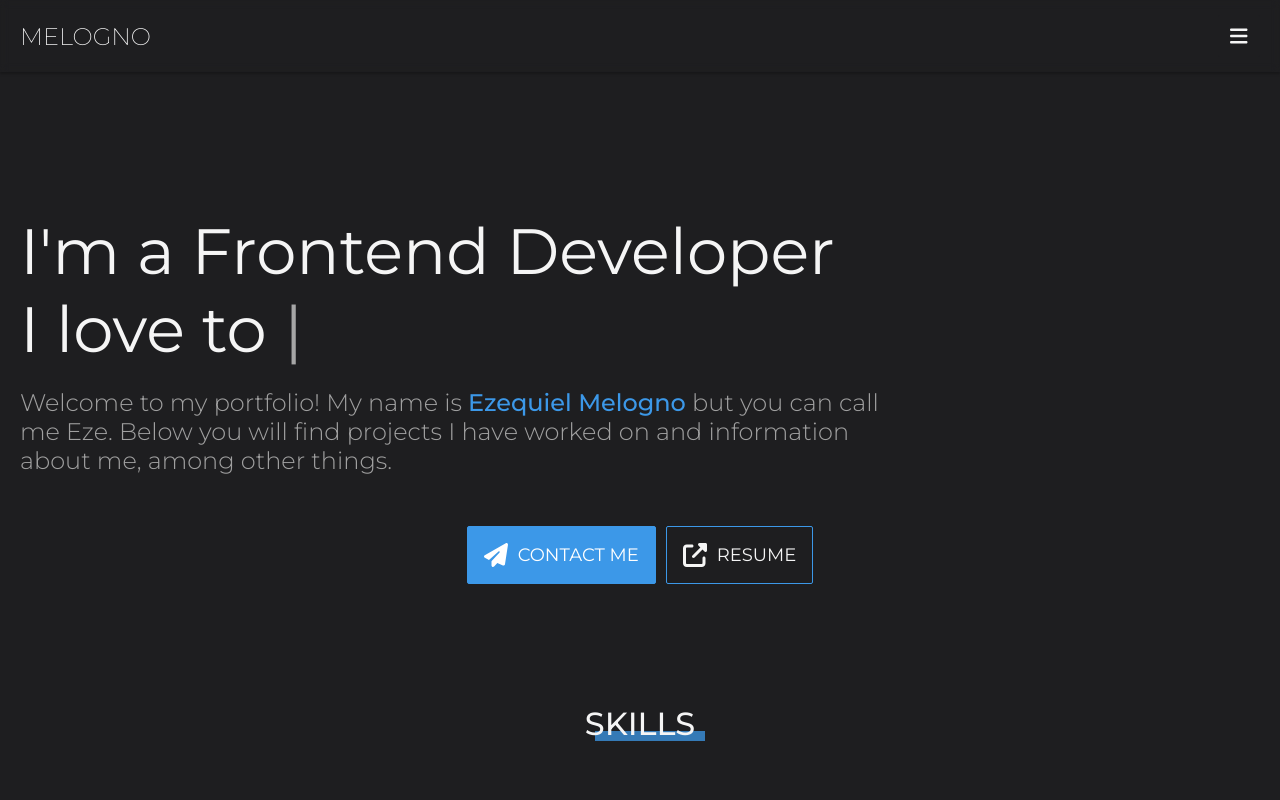
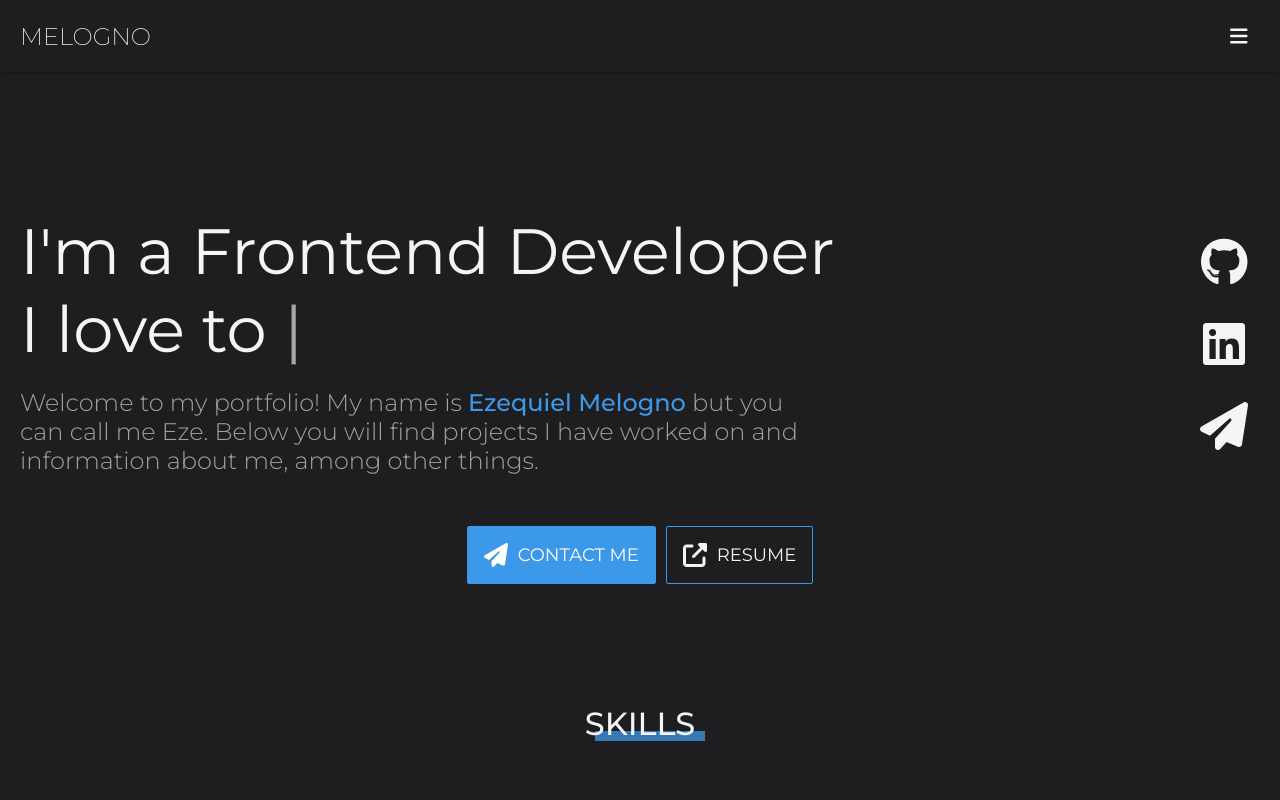
Before and after one commit to melognator/portfolio, a React (Vite) app: page / in a window 1280 px wide. Shown: the top 800 px of the page. Built offline with nearby package versions, Linux system fonts and the light colour scheme.

Commit message:
Añadido Botones de redes sociales, añadido icono

```diff
--- a/index.html
+++ b/index.html
@@ -2,7 +2,7 @@
 <html>
   <head>
     <meta charset="UTF-8" />
-    <link rel="icon" type="image/svg+xml" href="/vite.svg" />
+    <link rel="icon" type="image/svg+xml" href="/assets/icon.svg" />
     <meta name="viewport" content="width=device-width, initial-scale=1.0" />
     <title>Ezequiel Melogno</title>
   </head>
--- a/src/components/Layout/Layout.styles.js
+++ b/src/components/Layout/Layout.styles.js
@@ -9,8 +9,13 @@ export const GlobalStyle = createGlobalStyle`
         }
     }
 
-    body, button {
+    body {
         background-color: ${({theme}) => theme.background};
+        color: ${({theme}) => theme.foreground}
+    }
+
+    button {
+        background-color: transparent;
         color: ${({theme}) => theme.foreground}
     }
 `
--- a/src/pages/Home/Welcome/Welcome.styles.js
+++ b/src/pages/Home/Welcome/Welcome.styles.js
@@ -1,5 +1,6 @@
 import styled from "styled-components";
 import { breakpoints } from "../../../components/Common.styles";
+import { ButtonHover } from "../../../components/Navbar/Navbar.styles";
 
 export const WelcomeTitle = styled.h2`
     font-weight: 400;
@@ -15,7 +16,7 @@ export const WelcomeButtons = styled.div`
     flex-direction: column;
     gap: 10px;
     margin: 0 25px;
-    margin-top: 51px;
+    margin-top: 25px;
     @media (min-width: ${breakpoints.tablet}) {
         flex-direction: row;
         margin: 0;
@@ -58,3 +59,46 @@ export const WelcomeButtonFilled = styled(WelcomeButton)`
         filter: brightness(120%);
     }
 `
+
+export const WelcomeTextContainer = styled.div`
+    width: 100%;
+`
+
+export const WelcomeHeaderContainer = styled.div`
+    display: flex;
+    align-items: center;
+    flex-direction: column;
+    gap: 20px;
+
+    @media (min-width: ${breakpoints.tablet}) {
+        flex-direction: row;
+    }
+`
+
+export const WelcomeHeaderButtons = styled.div`
+    display: flex;
+    flex-direction: row;
+    gap: 10px;
+
+    @media (min-width: ${breakpoints.tablet}) {
+        flex-direction: column;
+    }
+`
+
+export const SquareButton = styled.a`
+    ${ButtonHover};
+    display: flex;
+    justify-content: center;
+    align-items: center;
+    color: ${({theme}) => theme.foreground};
+    border-radius: 2px;
+    font-size: 32px;
+    height: 48px;
+    width: 48px;
+
+    @media (min-width: ${breakpoints.tablet}) {
+        font-size: 48px;
+        height: 72px;
+        width: 72px;
+    }
+`
--- a/src/pages/Home/Welcome/index.jsx
+++ b/src/pages/Home/Welcome/index.jsx
@@ -1,16 +1,21 @@
-import { faPaperPlane, faUpRightFromSquare } from '@fortawesome/free-solid-svg-icons';
+import { faGithub, faGithubSquare, faLinkedin } from '@fortawesome/free-brands-svg-icons';
+import { faAt, faEnvelope, faPaperPlane, faSquareEnvelope, faUpRightFromSquare } from '@fortawesome/free-solid-svg-icons';
 import { FontAwesomeIcon } from '@fortawesome/react-fontawesome';
 import React from 'react'
 import { Trans, useTranslation } from 'react-i18next';
 import TypewriterComponent from 'typewriter-effect';
+import { HamburguerButton } from '../../../components/Navbar/Navbar.styles';
+import links from '../../../utils/links';
 import { scrollToId } from '../../../utils/scroll';
 import { HomeText, SectionContainer, SkillsContainer, SkillSpan, Strong } from '../Home.styles'
-import { WelcomeButton, WelcomeButtonFilled, WelcomeButtons, WelcomeTitle } from './Welcome.styles';
+import { SquareButton, WelcomeButton, WelcomeButtonFilled, WelcomeButtons, WelcomeHeaderButtons, WelcomeHeaderContainer, WelcomeTextContainer, WelcomeTitle } from './Welcome.styles';
 
 const Welcome = () => {
     const { t } = useTranslation();
     return (
         <SectionContainer>
+            <WelcomeHeaderContainer>
+                <WelcomeTextContainer>
                     <WelcomeTitle>
                         {t('home_title')}<br />
                         <SkillsContainer>
@@ -46,6 +51,20 @@ const Welcome = () => {
                         }
                         />
                     </HomeText>
+                </WelcomeTextContainer>
+                <WelcomeHeaderButtons>
+
+                    <SquareButton title={'GitHub'} target={'blank'} href={links.github}>
+                        <FontAwesomeIcon alt={'github'} icon={faGithub} />
+                    </SquareButton>
+                    <SquareButton title={'LinkedIn'} target={'blank'} href={links.linkedin}>
+                        <FontAwesomeIcon alt={'linkedin'} icon={faLinkedin} />
+                    </SquareButton>
+                    <SquareButton title={'Email'} target={'blank'} href={links.email}>
+                        <FontAwesomeIcon alt={'email'} icon={faPaperPlane} />
+                    </SquareButton>
+                </WelcomeHeaderButtons>
+            </WelcomeHeaderContainer>
             <WelcomeButtons>
                 <WelcomeButtonFilled onClick={() => scrollToId('contact')}>
                     <FontAwesomeIcon icon={faPaperPlane} />
--- /dev/null
+++ b/src/utils/links.js
@@ -0,0 +1,7 @@
+const links = {
+    linkedin: "https://www.linkedin.com/in/ezequiel-melogno/",
+    github: "https://github.com/melognator/",
+    email: "mailto:ezequielmelogno24@gmail.com"
+}
+
+export default links
```
Also changed, not shown: public/assets/icon.svg (added). Lines whose indentation alone changed are shown as unchanged.
